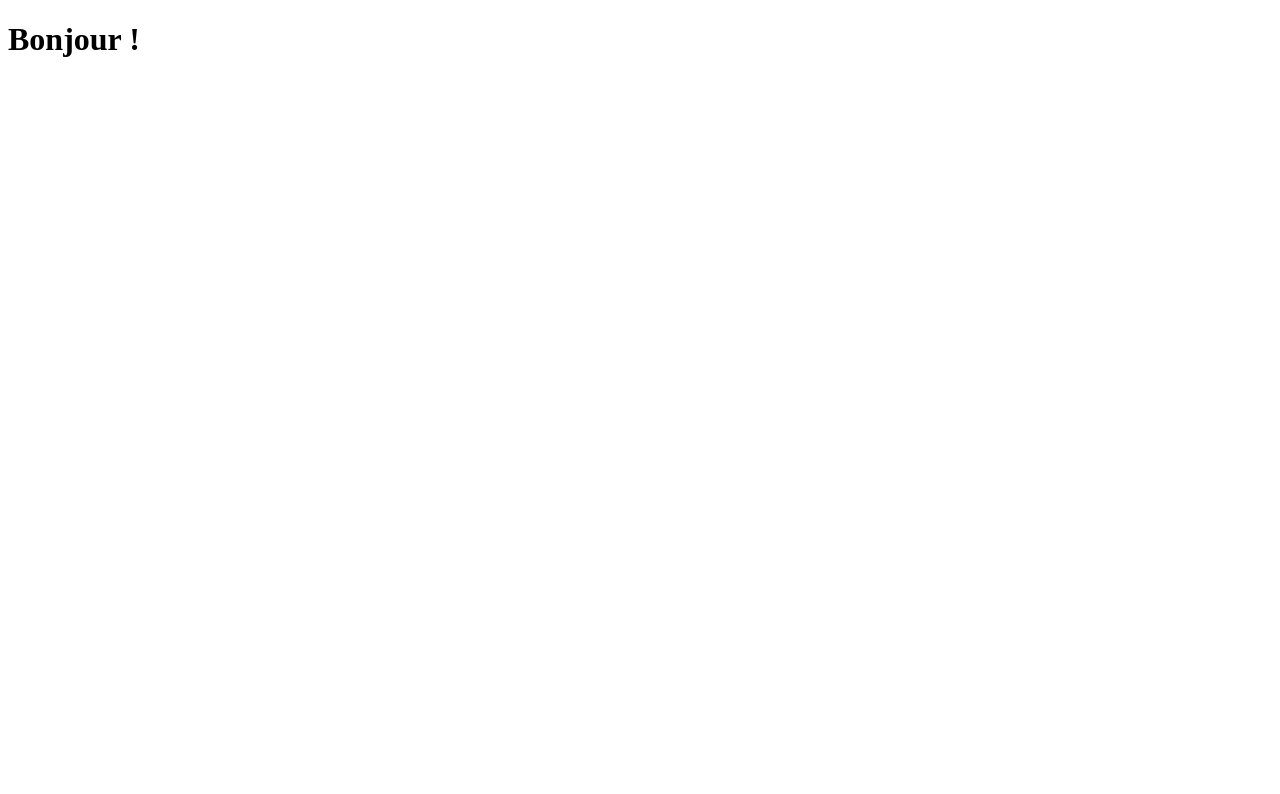
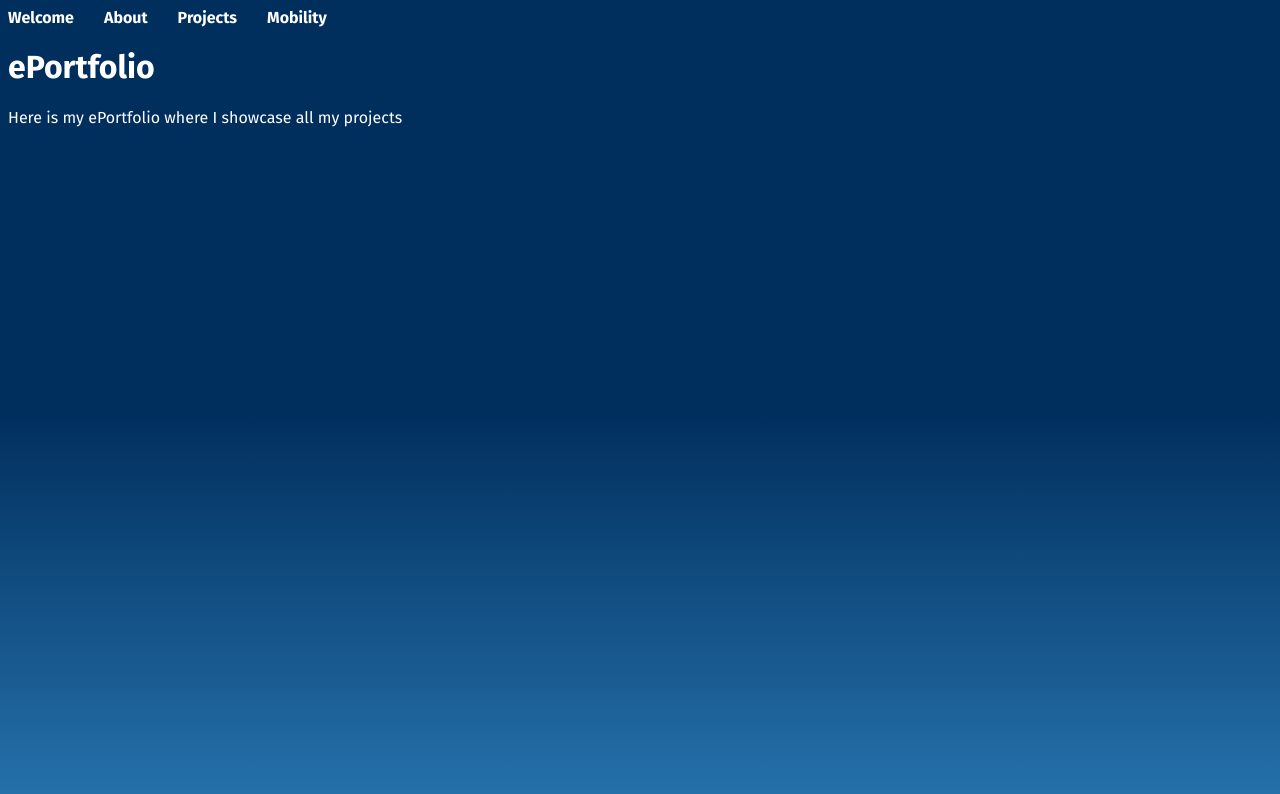
Before and after one commit to Bazman-sys/Bazman-sys.github.io, a plain HTML site: page index.html in a window 1280 px wide. Drawn offline with Linux system fonts and the light colour scheme.

Commit message:
Avancée du projet ePortfolio

```diff
--- a/index.html
+++ b/index.html
@@ -1,5 +1,25 @@
-   <!DOCTYPE html>
-   <html lang="fr">
-   <head><meta charset="utf-8"><title>Mon site</title></head>
-   <body><h1>Bonjour !</h1></body>
-   </html>
+<!DOCTYPE html>
+<html lang="en">
+    <head>
+        <meta charset="utf-8">
+        <title>ePortfolio</title>
+        <link rel="stylesheet" href="style.css">
+        <link rel="preconnect" href="https://fonts.googleapis.com">
+        <link rel="preconnect" href="https://fonts.gstatic.com" crossorigin>
+        <link href="https://fonts.googleapis.com/css2?family=Fira+Sans:wght@400;500;600;700;800;900&display=swap" rel="stylesheet">
+    </head>
+    <body>
+        <header>
+            <nav class="navigation fira-sans-extrabold">
+                <ul>
+                    <li><a href="#">Welcome</a></li>
+                    <li><a href="#">About</a></li>
+                    <li><a href="#">Projects</a></li>
+                    <li><a href="#">Mobility</a></li>
+                </ul>
+            </nav>
+        </header>
+        <h1 class="fira-sans-regular"><strong>ePortfolio</strong></h1>
+        <p class="fira-sans-regular">Here is my ePortfolio where I showcase all my projects</p>
+    </body>
+</html>
--- /dev/null
+++ b/style.css
@@ -0,0 +1,68 @@
+.fira-sans-regular {
+  font-family: "Fira Sans", sans-serif;
+  font-weight: 400;
+  font-style: normal;
+}
+
+.fira-sans-medium {
+  font-family: "Fira Sans", sans-serif;
+  font-weight: 500;
+  font-style: normal;
+}
+
+.fira-sans-semibold {
+  font-family: "Fira Sans", sans-serif;
+  font-weight: 600;
+  font-style: normal;
+}
+
+.fira-sans-bold {
+  font-family: "Fira Sans", sans-serif;
+  font-weight: 700;
+  font-style: normal;
+}
+
+.fira-sans-extrabold {
+  font-family: "Fira Sans", sans-serif;
+  font-weight: 800;
+  font-style: normal;
+}
+
+.fira-sans-black {
+  font-family: "Fira Sans", sans-serif;
+  font-weight: 900;
+  font-style: normal;
+}
+
+
+body {
+  min-height: 100vh;
+  background: linear-gradient(to bottom, #002E5D, #002E5D, #2774ae);
+  background-repeat: no-repeat;
+  color: White;
+}
+
+.navigation a {
+  color: White;
+  text-decoration: none;
+  font-weight: bold;
+}
+
+.navigation ul {
+  list-style-type: none;
+  display: flex;
+  justify-content: center;
+  gap: 30px;
+  margin: 0;
+  padding: 0;
+}
+
+.navigation li :hover {
+  box-shadow: 4px 4px 8px rgba(255, 255, 255, 0.5);
+  padding: 5px 10px;
+  border-radius: 5px;
+}
+
+header {
+  display: flex;
+}
```
